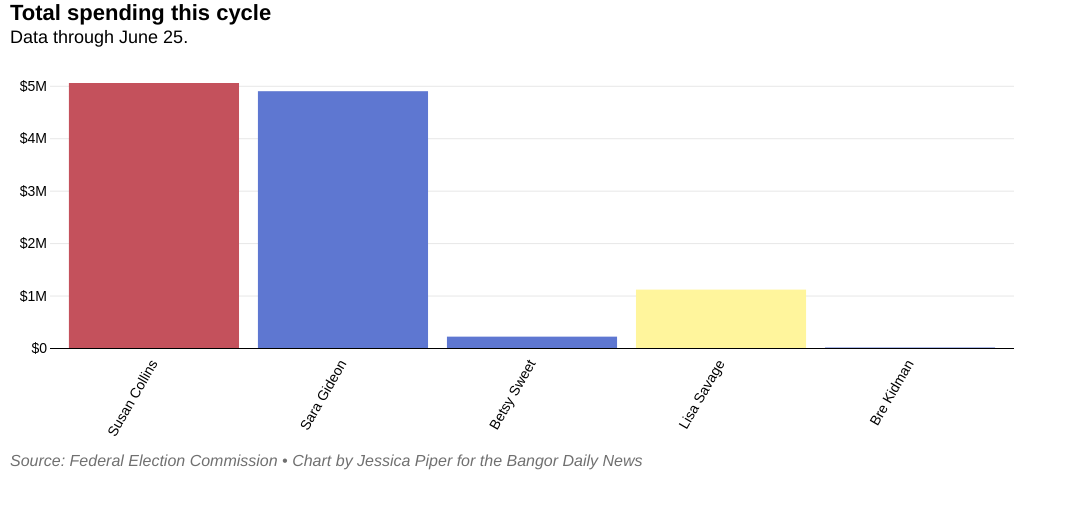
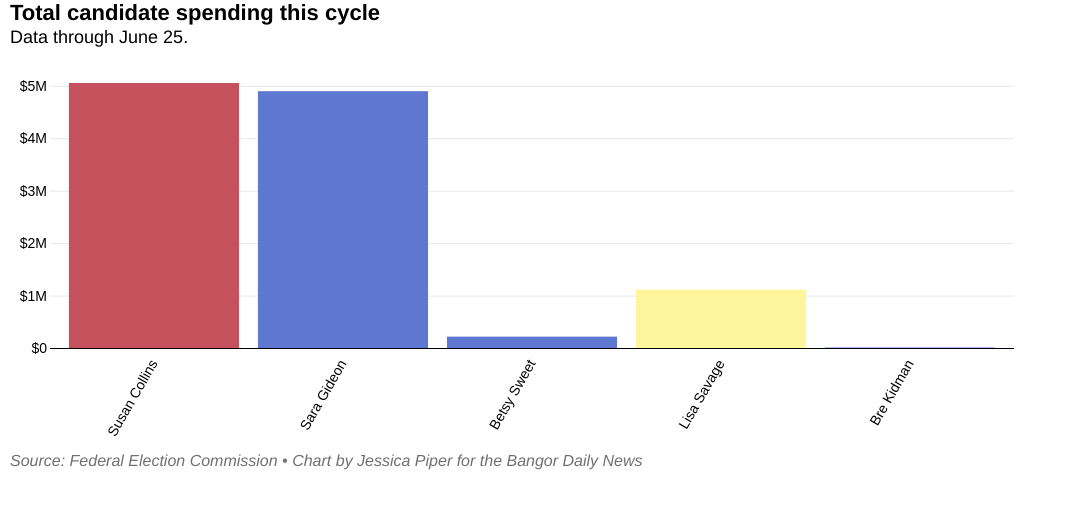
Before and after one commit to jessicapiper/tracker, a website: page src/index.nunjucks in a window 1280 px wide. Shown: the whole page, without its empty margins (0-1067 px from the left). Drawn offline with nearby package versions, Linux system fonts and the light colour scheme; files that its build step writes are made by us from their sources.

Commit message:
updated copy

```diff
--- a/src/index.nunjucks
+++ b/src/index.nunjucks
@@ -5,7 +5,7 @@
 {% block content %}
 
 <div class="charts">
-  <div class="chart-title">Total spending this cycle</div>
+  <div class="chart-title">Total candidate spending this cycle</div>
   <div class="chart-subtitle">Data through June 25.</div>
   <div class="inline-chart" id="senate"></div>
   <div class="chart-footer">Source: Federal Election Commission • Chart by Jessica Piper for the Bangor Daily News</div>
```
